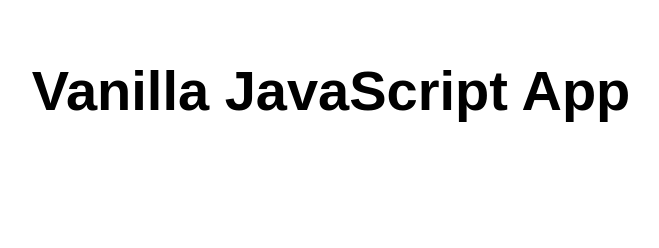
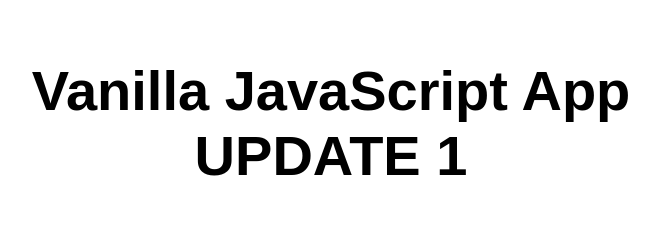
Before and after one commit to MattR69/static-web, a website: page src/index.html in a window 1280 px wide. Shown: the whole page, without its empty margins (309-968 px from the left). Drawn offline with Linux system fonts and the light colour scheme.

Commit message:
Update index.html

```diff
--- a/src/index.html
+++ b/src/index.html
@@ -10,7 +10,7 @@
 
 <body>
   <main>
-    <h1>Vanilla JavaScript App</h1>
+    <h1>Vanilla JavaScript App UPDATE 1</h1>
   </main>
 </body>
 
```
